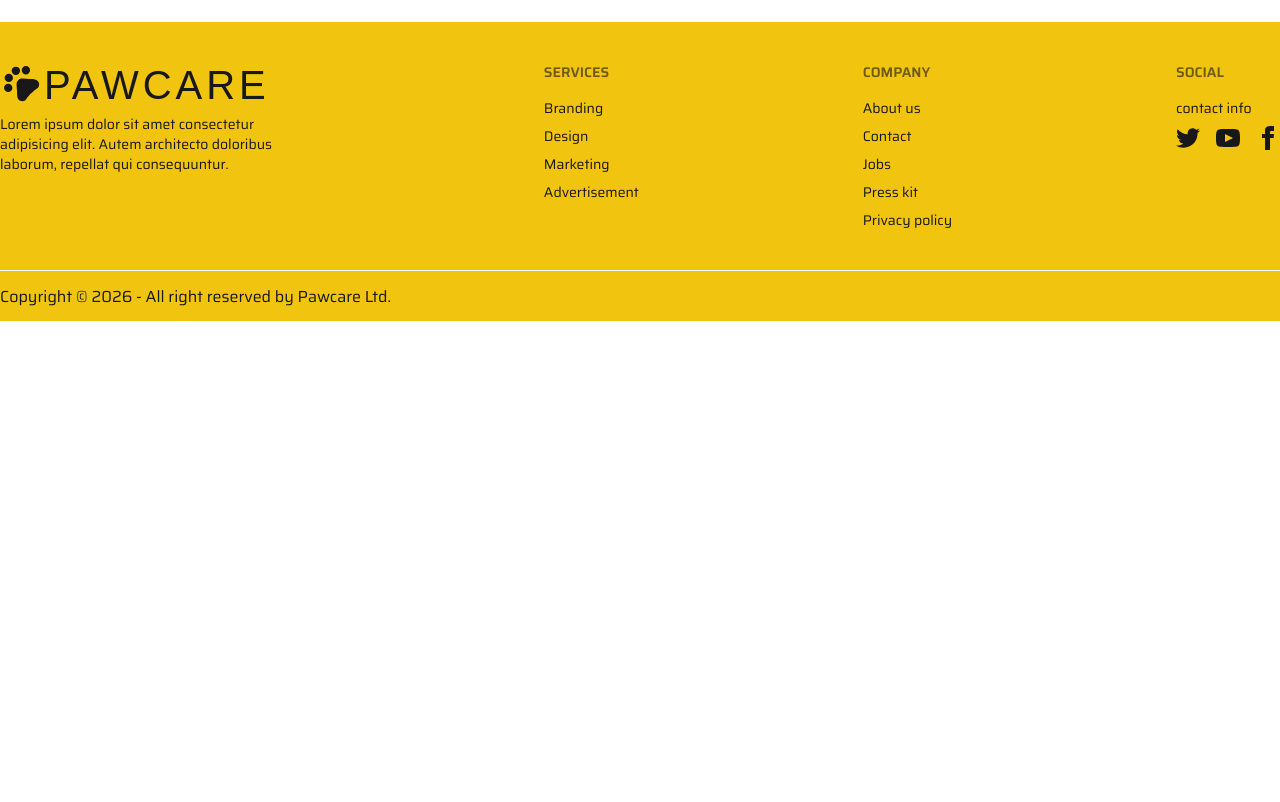
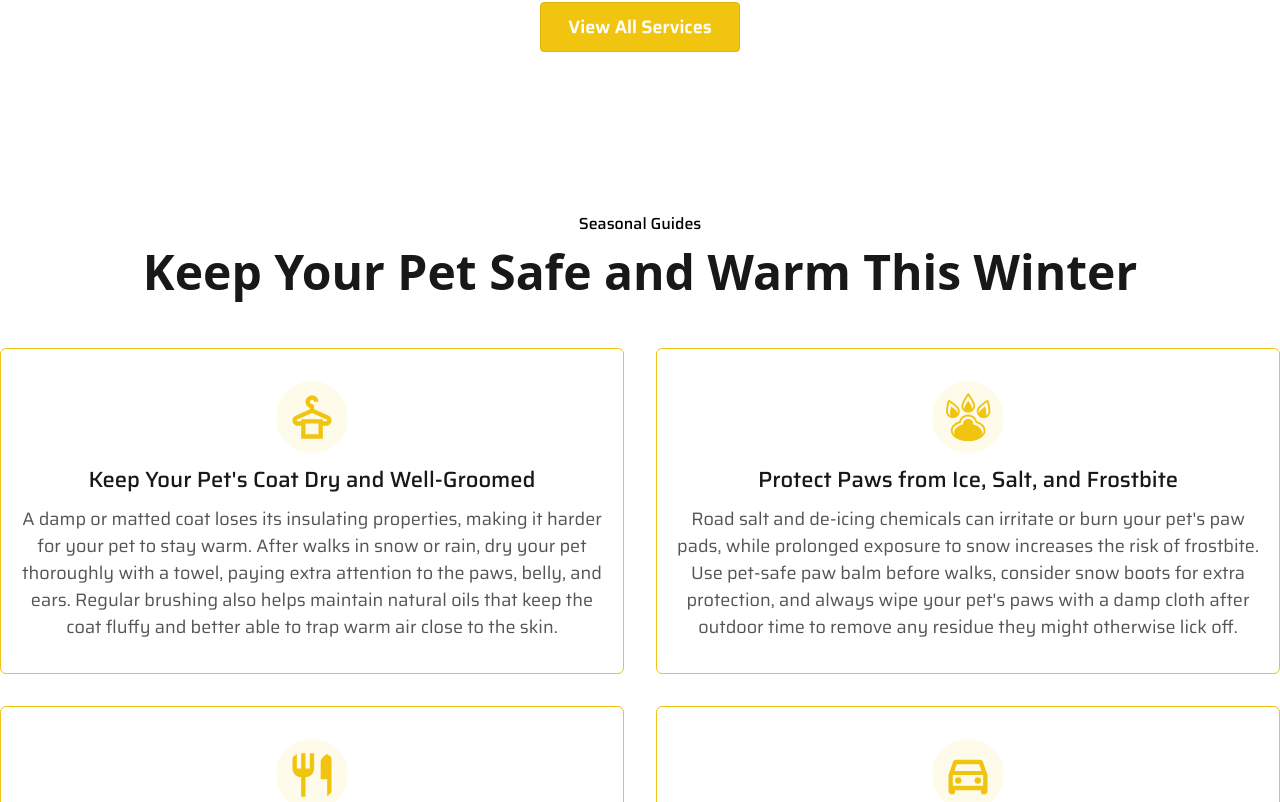
Before and after one commit to codebyanwar/PawCare, a React (Vite) app: page / in a window 1280 px wide. Shown: the part 3140-3942 px from the top of the page. Before the commit the page ends 3461 px from the top, so only its background shows below. Built offline with nearby package versions, Linux system fonts and the light colour scheme; a web font is replaced by a local one.

Commit message:
tips section added

```diff
--- a/src/Component/ServiceSection.jsx
+++ b/src/Component/ServiceSection.jsx
@@ -1,5 +1,6 @@
 import React, { Suspense } from 'react';
 import ServiceCard from './Card/ServiceCard';
+import { Link } from 'react-router';
 
 const ServiceSection = ({ serviceData }) => {
 
@@ -22,6 +23,13 @@ const ServiceSection = ({ serviceData }) => {
             ))}
           </Suspense>
         </div>
+
+        <Link
+          to="/service"
+          className="btn btn-primary shadow-none text-white hover:bg-transparent hover:text-primary w-40 lg:w-50 text-[16px] lg:text-[18px] py-2.5 lg:py-6 mt-15"
+        >
+          View All Services
+        </Link>
       </div>
     </div>
   );
--- /dev/null
+++ b/src/Component/TipsSection.jsx
@@ -0,0 +1,67 @@
+import React, { useEffect, useState } from 'react';
+import { GiPawPrint } from 'react-icons/gi';
+import { MdOutlineBedroomParent, MdOutlineDirectionsCar, MdOutlineDryCleaning, MdOutlineHealthAndSafety, MdOutlineRestaurant, MdOutlineSportsEsports, MdOutlineWarningAmber } from 'react-icons/md';
+
+
+
+const iconMap = {
+  MdOutlineDryCleaning,
+  GiPawPrint,
+  MdOutlineRestaurant,
+  MdOutlineDirectionsCar,
+  MdOutlineBedroomParent,
+  MdOutlineHealthAndSafety,
+  MdOutlineSportsEsports,
+  MdOutlineWarningAmber
+};
+
+const TipsSection = () => {
+    const [tips, setTips] = useState([]);
+
+    useEffect(()=>{
+        fetch('/Tips.json')
+        .then(res=>res.json())
+        .then(data=> setTips(data));
+    }, [])
+
+    return (
+      <div className="lg:py-20">
+        <div className="lg:w-7xl mx-auto text-center">
+          <h6 className="text-[14px] lg:text-[16px] text-black font-medium">
+            Seasonal Guides
+          </h6>
+          <h2 className="text-[48px] font-semibold title-font mb-10">
+            Keep Your Pet Safe and Warm This Winter
+          </h2>
+
+          <div className='grid grid-cols-2 gap-8'>
+            {
+                tips.map(({tipId, title, description, icon})=>{
+
+                    const Icon = iconMap[icon];
+
+                    return (
+                      <div
+                        key={tipId}
+                        className="border border-solid border-primary rounded-md py-8 px-5 flex flex-col items-center gap-2.5"
+                      >
+                        {Icon && (
+                          <Icon className="h-14 w-14 lg:h-18 lg:w-18 text-primary bg-amber-50 rounded-full p-2.5" />
+                        )}
+
+                        <h3 className="text-[16px] lg:text-[22px] font-medium">
+                          {title}
+                        </h3>
+
+                        <p className="text-[14px] lg:text-[18px] text-[#545454]">{description}</p>
+                      </div>
+                    );
+                })
+            }
+          </div>
+        </div>
+      </div>
+    );
+};
+
+export default TipsSection;
--- a/src/Pages/Home.jsx
+++ b/src/Pages/Home.jsx
@@ -4,6 +4,7 @@ import AboutCard from '../Component/Card/AboutCard';
 import AboutSection from '../Component/AboutSection';
 import ServiceSection from '../Component/ServiceSection';
 import { useLoaderData } from 'react-router';
+import TipsSection from '../Component/TipsSection';
 
 const Home = () => {
 
@@ -15,6 +16,7 @@ const Home = () => {
         <AboutCard></AboutCard>
         <AboutSection></AboutSection>
         <ServiceSection serviceData={serviceData}></ServiceSection>
+        <TipsSection></TipsSection>
       </div>
     );
 };
```
